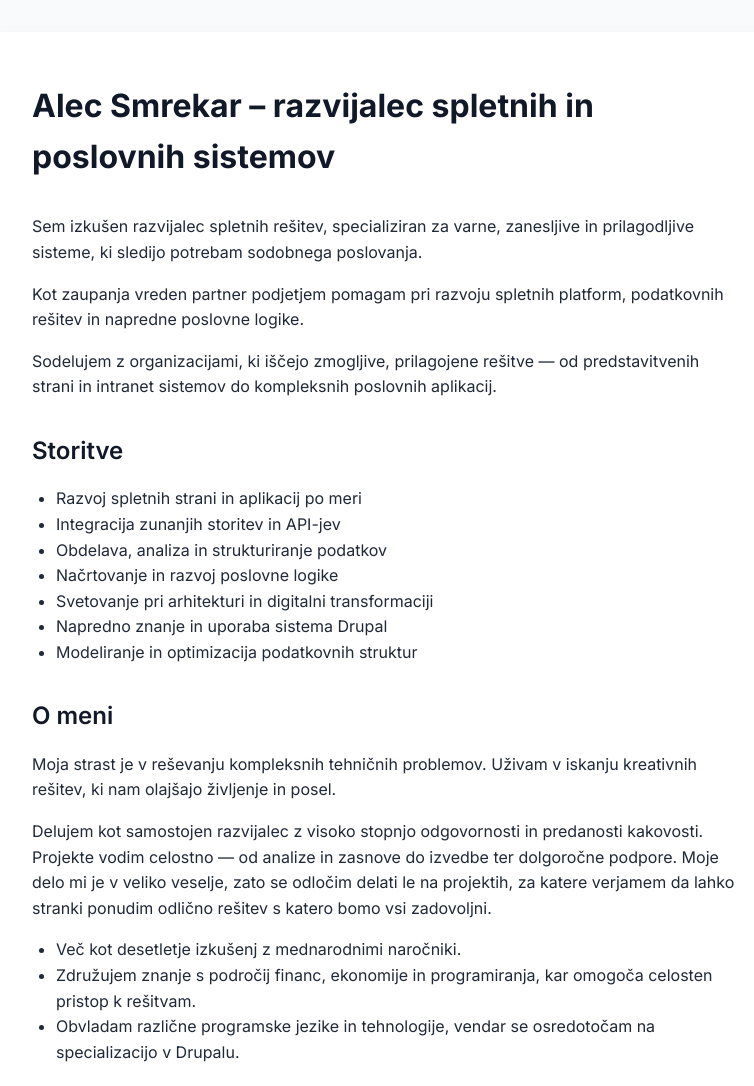
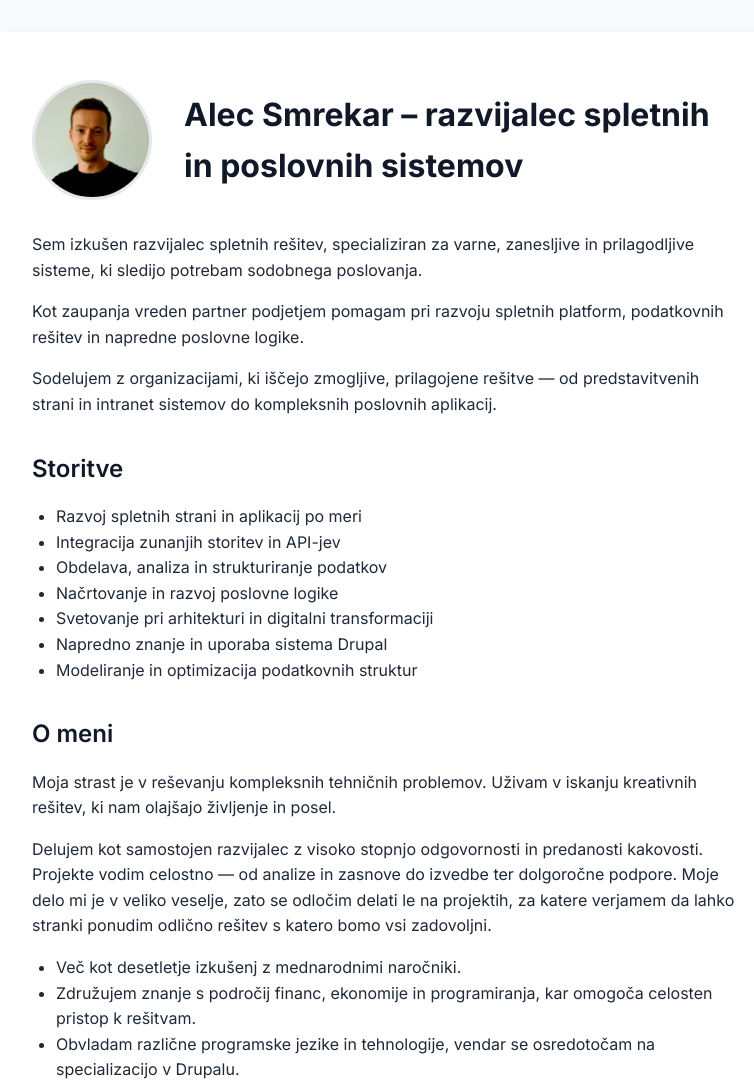
Before and after one commit to alecsmrekar/razvoj, a plain HTML site: page index.html in a window 1280 px wide. Shown: the top 1086 px of the page, without its empty margins (256-1010 px from the left). Drawn offline with Linux system fonts and the light colour scheme.

Commit message:
Update index.html

```diff
--- a/index.html
+++ b/index.html
@@ -88,8 +88,7 @@
 <body>
   <div class="container">
     <div class="header">
-      <!--
-      <img src="https://i.pinimg.com/originals/07/33/ba/0733ba760b29378474dea0fdbcb97107.png" alt="Alec Smrekar">-->
+      <img src="/alec.jpeg" alt="Alec Smrekar">
       <div>
         <h1>Alec Smrekar – razvijalec spletnih in poslovnih sistemov</h1>
       </div>
```
